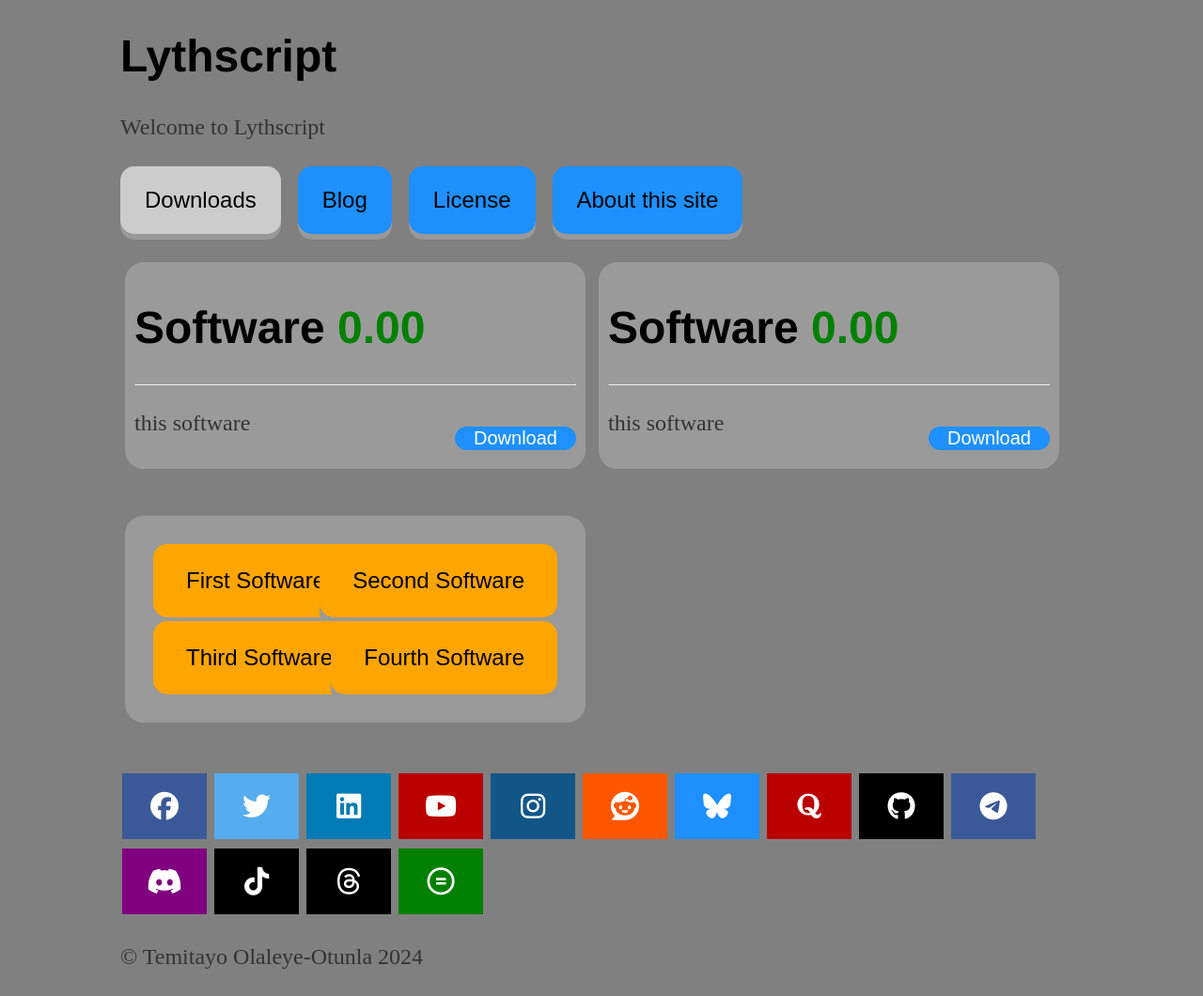
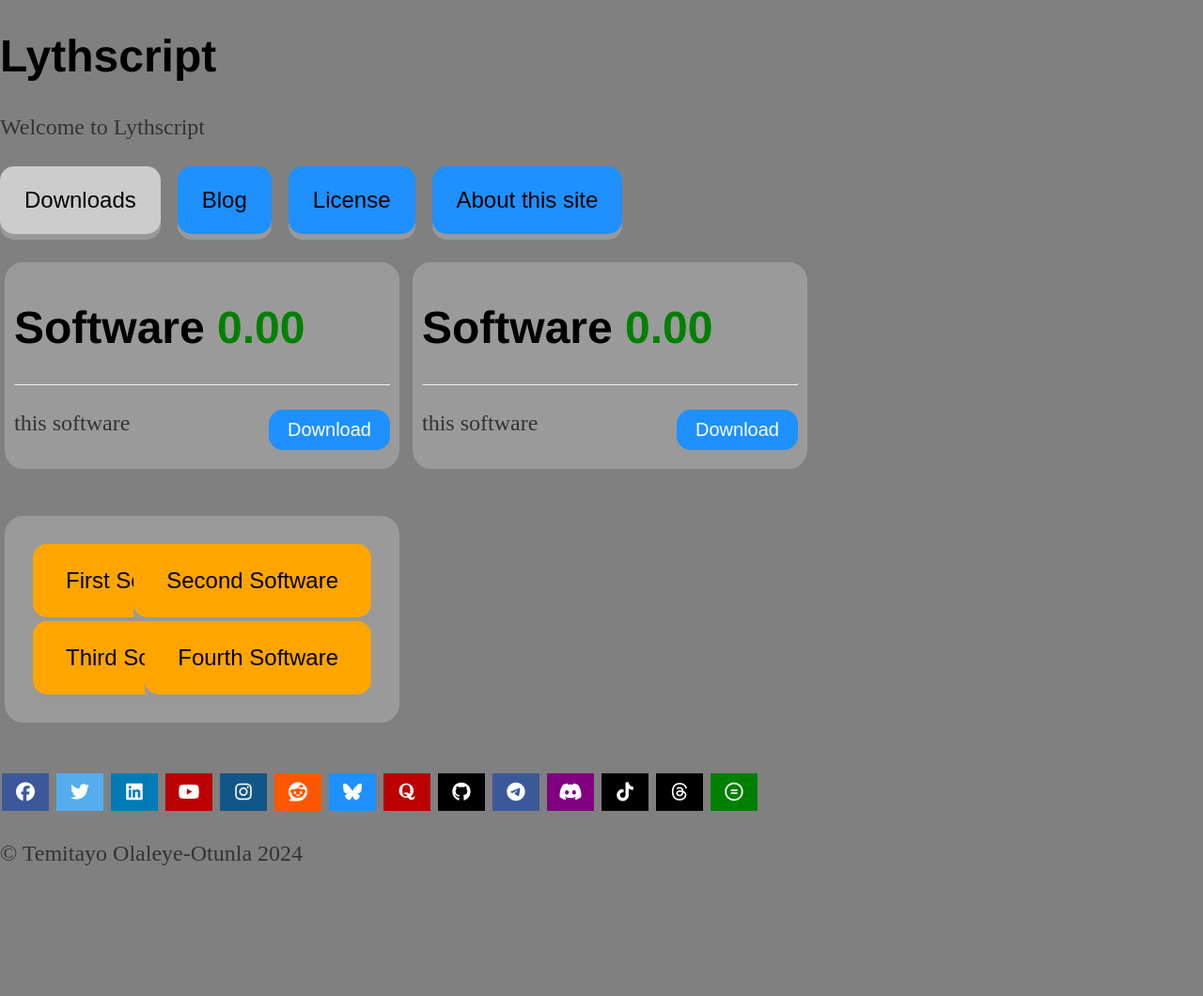
Before and after one commit to lythwind/lythwind.github.io, a Jekyll site: the page built from desktop.html, in a window 1280 px wide. Shown: the whole page at 94% size. Built offline with Jekyll 4.4.1, drawn with Linux system fonts in a browser that asks for light colours; nearby versions of some CDN libraries; after the commit the page ends 956 px from its top, so only the background shows below that.

Commit message:
Update desktop.css

```diff
--- a/css/desktop.css
+++ b/css/desktop.css
@@ -1,7 +1,7 @@
 
 .bdiv-container {
   border-radius: 25px;
-  width: 470px;
+  width: 400px;
   height: 200px;
   padding: 10px;
   border: 5px solid gray;
@@ -13,8 +13,8 @@
 }
 
 body {
-    margin: 10px auto;
-    width: 80%;
+    margin: 30px auto;
+    width: 100%;
     background-color: Gray;
 }
 nav ul, footer ul {
@@ -57,7 +57,7 @@ ul.posts li {
 }
 .xbutton {
   display: inline-block;
-  padding: 1px 20px;
+  padding: 10px 20px;
   font-size: 20px;
   cursor: pointer;
   text-align: center;
@@ -84,9 +84,9 @@ button:active {
   transform: translateY(4px);
 }
 .fa-brands {
-  padding: 20px;
-  font-size: 30px;
-  width: 50px;
+  padding: 10px;
+  font-size: 20px;
+  width: 30px;
   text-align: center;
   text-decoration: none;
   margin: 5px 2px;
```
